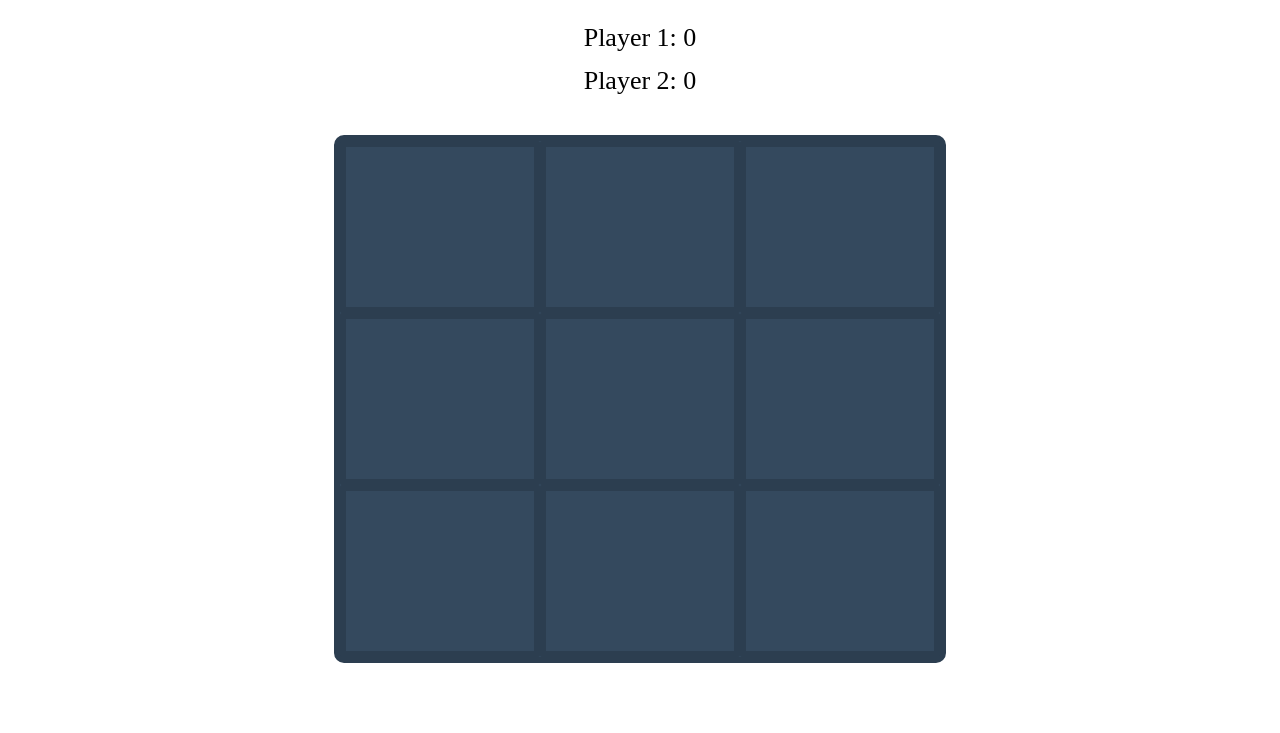
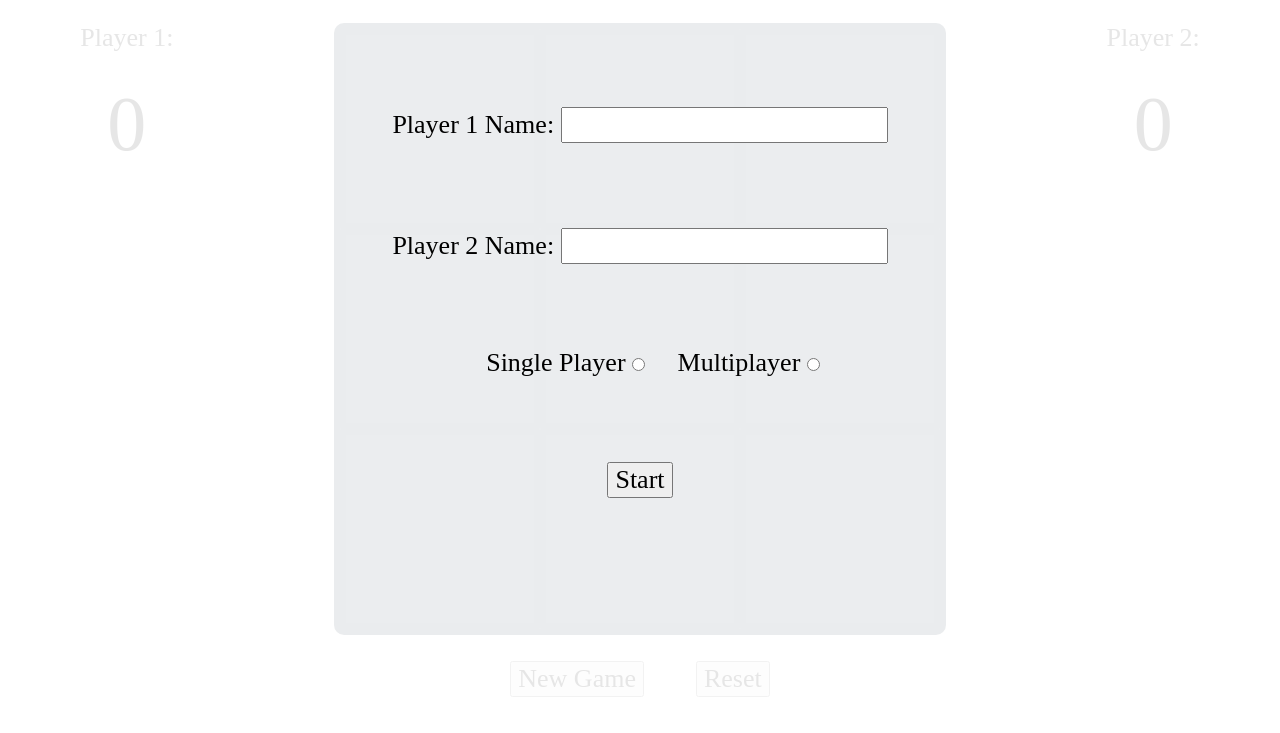
Before and after one commit to ThomYorke7/tictactoe, a plain HTML site: page index.html in a window 1280 px wide. Shown: the part 89-822 px from the top of the page. Drawn offline with Linux system fonts and the light colour scheme.

Commit message:
Add player turns

```diff
--- a/index.html
+++ b/index.html
@@ -17,7 +17,31 @@
 
 
     <div id="game-container">
-        <div id="game-info">
+
+        <div id="form-container">
+            <form id="form">
+                <div id="player1name-container">
+                    <label for="player1name-input">Player 1 Name:</label>
+                    <input type="text" id="player1name-input">
+                </div>
+                <div id="player2name-container">
+                    <label for="player2name-input">Player 2 Name:</label>
+                    <input type="text" id="player2name-input">
+                </div>
+                <div id="gametype">
+                    <label class="button" for="game-type">Single Player
+                        <input id="game-type" name="game-type" type="radio" value="singleplayer"></label>
+                    <label class="button" for="game-type">Multiplayer
+                        <input id="game-type" name="game-type" type="radio" value="multiplayer"></label>
+
+                </div>
+                <div id="startgame">
+                    <button type="submit">Start</button>
+                </div>
+            </form>
+        </div>
+
+
         <div id="player1-info">
             <span id="player1-name">Player 1:</span>
             <span id="player1-score">0</span>
@@ -26,7 +50,7 @@
             <span id="player2-name">Player 2:</span>
             <span id="player2-score">0</span>
         </div>
-        </div>
+
 
         <div id="gameboard-container">
             <div data-row="1" data-col="1" data-diag="1" class="box"></div>
@@ -39,9 +63,12 @@
             <div data-row="3" data-col="2" data-diag="0" class="box"></div>
             <div data-row="3" data-col="3" data-diag="1" class="box"></div>
         </div>
-
     </div>
 
+    <div id="buttons-container">
+        <button id="new-game">New Game</button>
+        <button id="reset">Reset</button>
+    </div>
 
     <script type="text/javascript" src="./script.js"></script>
 </body>
--- a/script.js
+++ b/script.js
@@ -1,3 +1,30 @@
+const playerForm = document.getElementById("form")
+
+const playerFactory = (name, selector, turn, score) => {
+    return { name, selector, turn, score }
+}
+
+
+const newGame = playerForm.addEventListener("submit", (e) => {
+    e.preventDefault()
+    let playerOneName = document.getElementById("player1name-input").value;
+    let playerTwoName = document.getElementById("player2name-input").value;
+    let gameMode = document.getElementById("game-type").value;
+
+    document.getElementById("player1-name").textContent = playerOneName;
+    document.getElementById("player2-name").textContent = playerTwoName;
+
+    document.getElementById("form-container").style.display = "none"
+
+})
+
+let playerOne = playerFactory(document.getElementById("player1-name").textContent, "X", true, 0)
+let playerTwo = playerFactory(document.getElementById("player2-name").textContent, "O", false, 0)
+
+
+
+
+
 const emptyBoard = () => {
     const boxes = document.getElementsByClassName("box");
     for (box of boxes) {
@@ -5,14 +32,28 @@ const emptyBoard = () => {
     }
 }
 
+document.getElementById("new-game").addEventListener("click", () => {
+    document.getElementById("form-container").style.display = "block";
+    emptyBoard();
+})
 
-const checkVictory = () => {
+
+/* QUESTO VA SPOSTATO ALTROVE POICHE DEVE SVUOTARE ANCHE I VALORI DI ROWS */
+document.getElementById("reset").addEventListener("click", emptyBoard)
+
+
+
+
+const gameboard = (() => {
+
+
+    const checkVictory = (player) => {
         Object.values(rows).forEach(array => {
             if (array.length == 3 && new Set(array).size == 1) {
                 console.log("You won")
+                player.score++
             }
         })
-
     }
 
     const rows = {
@@ -82,11 +123,40 @@ const fillBox = (() => {
         for (box of boxes) {
             box.addEventListener("click", (e) => {
                 if (!e.target.textContent) {
-                e.target.textContent = "X"
+                    let player = swapPlayers()
+                    e.target.textContent = player.selector
                     populateTable(e.target.textContent, ...Object.values(e.target.dataset))
-                checkVictory()
+                    checkVictory(player);
                 }
-
             })
         }
     })()
+
+    const swapPlayers = () => {
+        if (playerOne.turn === true) {
+            playerTwo.turn = true;
+            playerOne.turn = false;
+            return playerOne
+        } else {
+            playerOne.turn = true;
+            playerTwo.turn = false;
+            return playerTwo
+        }
+    }
+
+    return { fillBox }
+
+})()
+
+for (item of document.getElementsByClassName("box")) {
+    item.addEventListener("click", gameboard.fillBox)
+}
+
+
+/*
+legare player.score a html
+azzerare rows quando emptyRows o newGame
+bloccare partita quando si vince/pareggia
+oppure mettere setInterval e azzerare la griglia dopo tot secondi
+aggiungere pareggio sotto i due playerscore
+*/
--- a/styles/style.css
+++ b/styles/style.css
@@ -13,27 +13,56 @@ h1 {
     margin-top: 1rem;
 }
 
+#form-container {
+    position: absolute;
+    width: 100%;
+    height: 100%;
+    background-color: rgba(255, 255, 255, 0.9);
+}
+
+#form {
+    display: flex;
+    flex-direction: column;
+    align-items: center;
+    justify-content: space-evenly;
+    height: 70%;
+}
+
+#gametype > *{
+    padding-left: 1rem;
+}
+
 #game-container {
     display: flex;
+    width: 100%;
+    justify-content: space-around;
+    align-items: flex-start;
+}
+
+#player1-info {
+    display: flex;
     flex-direction: column;
-    height: 80%;
-    justify-content: space-between;
+    order: 1;
     align-items: center;
 }
 
-
-#game-info {
-    padding-bottom: 1rem;
+#player2-info {
+    display: flex;
+    flex-direction: column;
+    order:3;
+    align-items: center;
 }
 
-#game-info * {
-    padding-bottom:0.5rem
+#player1-score, #player2-score {
+    padding: 1rem;
+    font-size: 3rem;
 }
 
 #gameboard-container {
+    order: 2;
 	width: 600px;
 	height: 600px;
-	margin: 0 auto;
+	margin: 0;
     background-color: #34495e;
     color: #fff;
     border: 6px solid #2c3e50;
@@ -53,3 +82,12 @@ h1 {
   justify-content: center;
   align-items: center;
 }
+
+#buttons-container {
+    display: flex;
+    justify-content: center;
+}
+
+#buttons-container > * {
+    margin: 1rem;
+}
```
Lines whose indentation alone changed are shown as unchanged.
